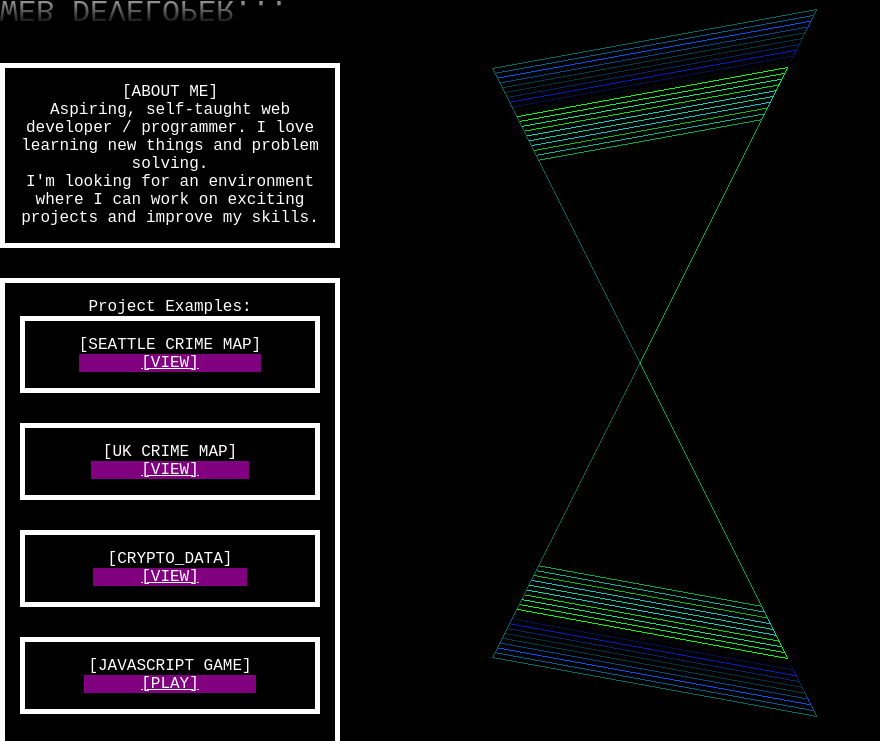
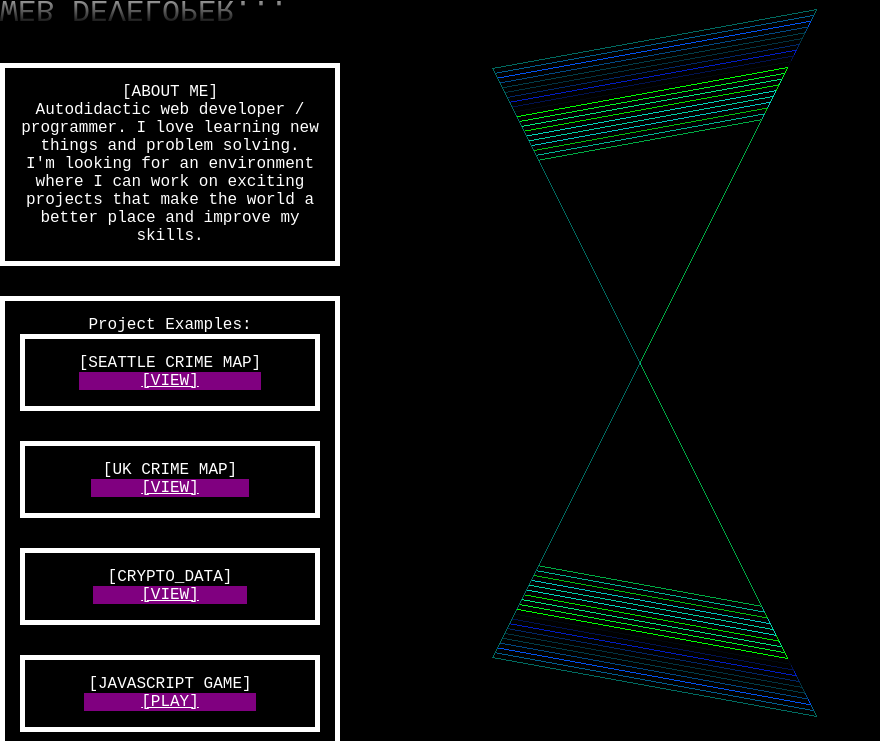
Before and after one commit to Dick-Alan/portfolio, a website: page index.html in a window 1280 px wide. Shown: the part 37-778 px from the top of the page, without its empty margins (0-880 px from the left). Drawn offline with nearby package versions, Linux system fonts and the light colour scheme; animation ran at ten frames a second.

Commit message:
imporoved about me section

```diff
--- a/index.html
+++ b/index.html
@@ -98,8 +98,8 @@
 
         <div class="game" draggable="true">
 
-            <div class="tooltip"> [ABOUT ME]         <p>Aspiring, self-taught web developer / programmer. I love learning new things and problem solving.
-                <p></p>I'm looking for an environment where I can work on exciting projects and improve my skills.</p>
+            <div class="tooltip"> [ABOUT ME]         <p>Autodidactic web developer / programmer. I love learning new things and problem solving.
+                <p></p>I'm looking for an environment where I can work on exciting projects that make the world a better place and improve my skills.</p>
                 <p></p> </div>
 
         </div>
```
